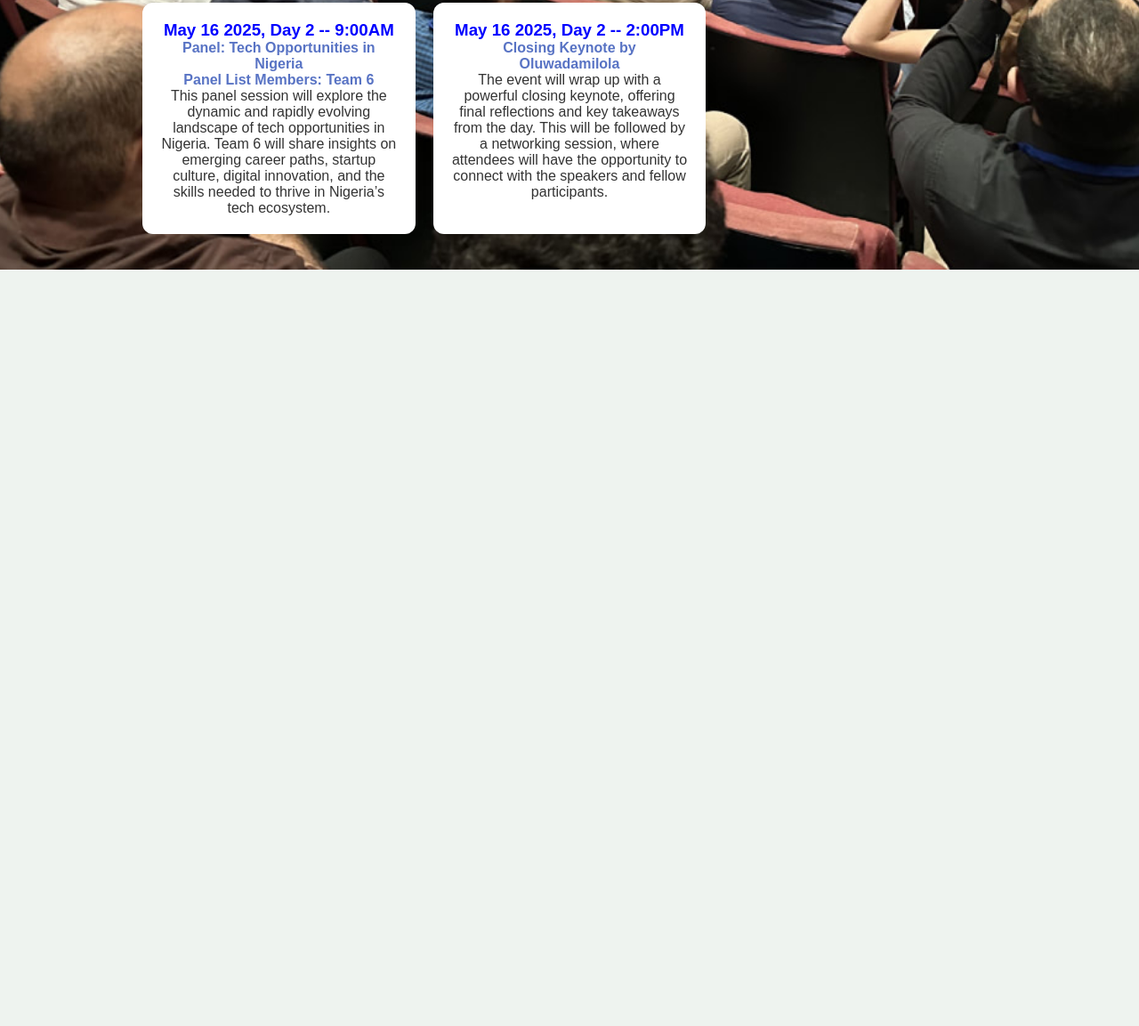
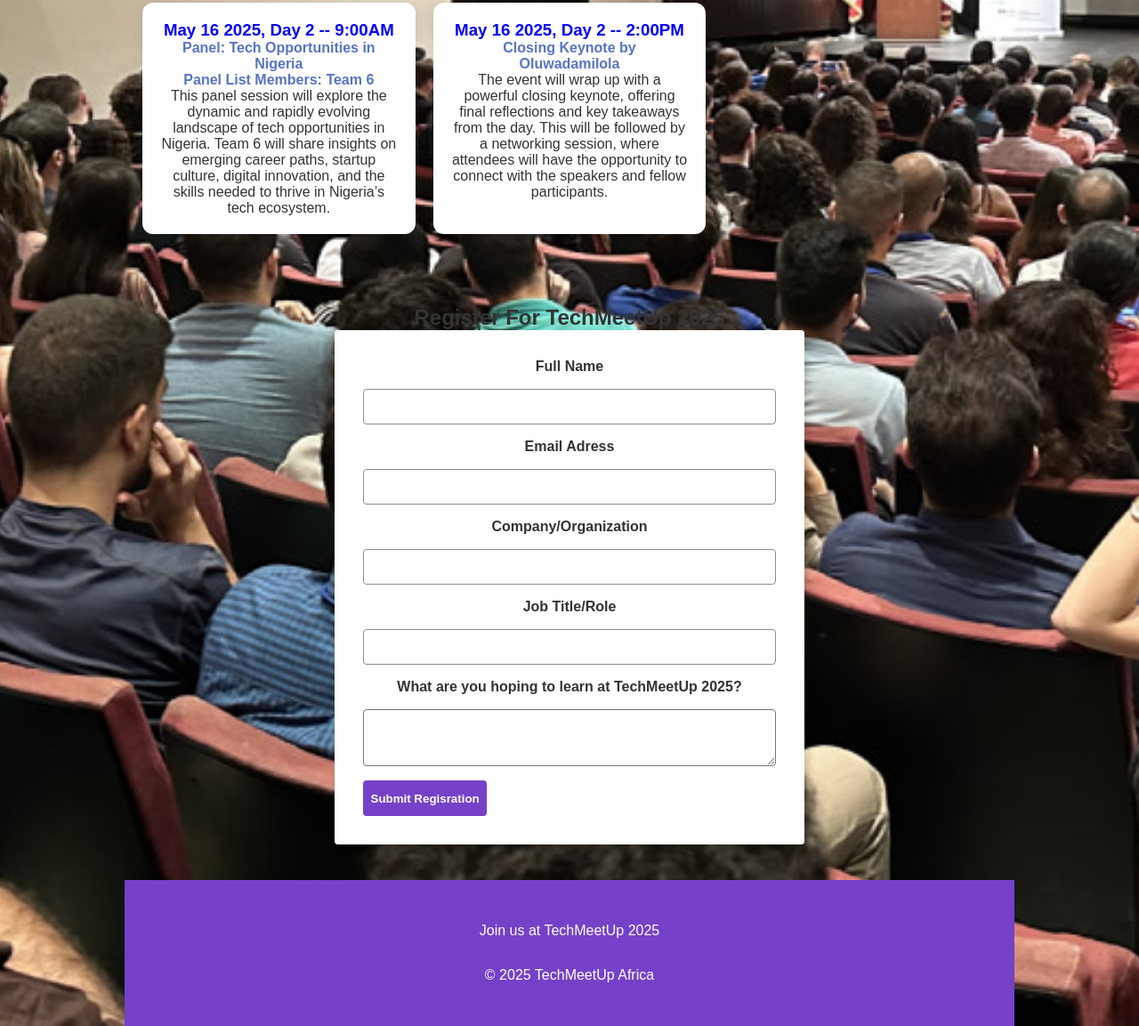
Before and after one commit to DAyeni-Dev/LANDING-PAGE, a plain HTML site: page index.html in a window 1280 px wide. Shown: the part 806-1959 px from the top of the page at 89% size. Before the commit the page ends 1109 px from the top, so only its background shows below. Drawn offline with Linux system fonts and the light colour scheme.

Commit message:
Update index.html

```diff
--- a/index.html
+++ b/index.html
@@ -98,6 +98,33 @@
                  </div>
          </div>
      </section>
+    </div>
+    <div>
+      <section class="form">
+           <h2>Register For TechMeetUp 2025</h2>
+           <form>
+
+             <label for="fullname">Full Name</label>
+             <input type="text" id="fullname">
+             <label for="email">Email Adress</label>
+             <input type="text" id="email">
+             <label for="Company">Company/Organization</label>
+             <input type="text" id="Company">
+             <label for="job">Job Title/Role</label>
+             <input type="text" id="job">
+             <label for="learn">What are you hoping to learn at TechMeetUp 2025?</label>
+             <textarea name="" id="learn"></textarea>
+             <button>Submit Regisration</button>
+
+
+
+
+         </form>
+         </section>
+         <footer>
+           <p>Join us at TechMeetUp 2025</p>
+           <P>&copy; 2025 TechMeetUp Africa</P>
+         </footer>
 </div>
 
 </body>
```
